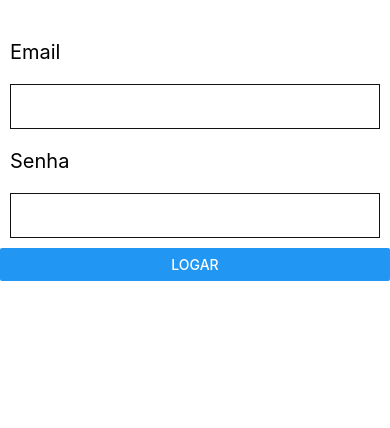
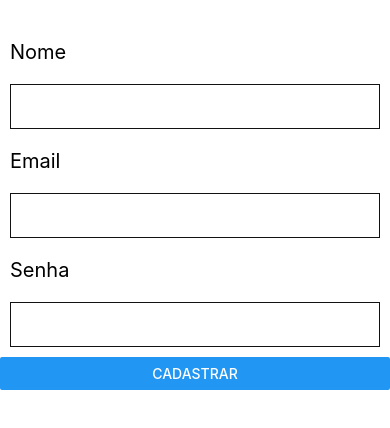
Before and after one commit to ricardodiasdev/firebasebd, a React Native app: screen / in a window 390 px wide. Shown: the top 428 px of the page. Built offline with nearby package versions, Linux system fonts and the light colour scheme.

Commit message:
Usando  o uid do Auth no Database

```diff
--- a/App.js
+++ b/App.js
@@ -7,7 +7,7 @@ import firebase from "./src/firebaseConnection";
 console.disableYellowBox = true;
 
 export default function App() {
-  // const [nome, setNome] = useState();
+  const [nome, setNome] = useState();
   // const [idade, setIdade] = useState();
   // const [cargo, setCargo] = useState();
   // const [usuarios, setUsuarios] = useState([]);
@@ -15,7 +15,7 @@ export default function App() {
   const [email, setEmail] = useState();
   const [password, setPassword] = useState();
   const [user, setUser] = useState("");
-  const refInput = useRef(null)
+  const refInput = useRef(null);
 
   // useEffect(() => {
   //   async function dados() {
@@ -69,68 +69,97 @@ export default function App() {
   // dados();
   // }, []);
 
-  async function logar() {
-    // if (nome !== "" && idade !== "" && cargo !== "") {
-    //   let usuarios = await firebase.database().ref("usuarios");
-    //   let chave = usuarios.push().key;
-    //   usuarios.child(chave).set({
-    //     nome: nome,
-    //     idade: idade,
-    //     cargo: cargo,
-    //   });
-    //   alert("Cadastro realizado com sucesso");
-    //   setNome("");
-    //   setIdade("");
-    //   setCargo("");
-    // }
+  // async function logar() {
+  //   // if (nome !== "" && idade !== "" && cargo !== "") {
+  //   //   let usuarios = await firebase.database().ref("usuarios");
+  //   //   let chave = usuarios.push().key;
+  //   //   usuarios.child(chave).set({
+  //   //     nome: nome,
+  //   //     idade: idade,
+  //   //     cargo: cargo,
+  //   //   });
+  //   //   alert("Cadastro realizado com sucesso");
+  //   //   setNome("");
+  //   //   setIdade("");
+  //   //   setCargo("");
+  //   // }
+
+  //   //   await firebase
+  //   //     .auth()
+  //   //     .createUserWithEmailAndPassword(email, password)
+  //   //     .then((value) => {
+  //   //       alert("Usuário cadastrado: " + value.user.email);
+  //   //     })
+  //   //     .catch((error) => {
+  //   //       if (error.code === "auth/weak-password") {
+  //   //         alert("Sua senha deve ter pelo menos 6 caracteres");
+  //   //         return;
+  //   //       }
+  //   //       if (error.code === "auth/invalid-email") {
+  //   //         alert("Email inválido");
+  //   //         return;
+  //   //       } else {
+  //   //         alert("Algo deu errado...");
+  //   //         return;
+  //   //       }
+  //   //     });
+  //   //   setEmail("");
+  //   //   setPassword("");
+  //   // }
 
   //   await firebase
   //     .auth()
-    //     .createUserWithEmailAndPassword(email, password)
+  //     .signInWithEmailAndPassword(email, password)
   //     .then((value) => {
-    //       alert("Usuário cadastrado: " + value.user.email);
+  //       alert("Bem-vindo: " + value.user.email);
+  //       setUser(value.user.email);
   //     })
-    //     .catch((error) => {
-    //       if (error.code === "auth/weak-password") {
-    //         alert("Sua senha deve ter pelo menos 6 caracteres");
-    //         return;
-    //       }
-    //       if (error.code === "auth/invalid-email") {
-    //         alert("Email inválido");
-    //         return;
-    //       } else {
-    //         alert("Algo deu errado...");
-    //         return;
-    //       }
+  //     .catch(() => {
+  //       alert("Algo deu errado...");
+  //       return;
   //     });
   //   setEmail("");
   //   setPassword("");
+  //   refInput.current.focus();
   // }
 
+  // async function deslogar() {
+  //   await firebase.auth().signOut();
+  //   alert("Deslogado com sucesso ");
+  //   setUser("");
+  // }
+
+  async function cadastrar() {
     await firebase
       .auth()
-      .signInWithEmailAndPassword(email, password)
+      .createUserWithEmailAndPassword(email, password)
       .then((value) => {
-        alert("Bem-vindo: " + value.user.email);
-        setUser(value.user.email);
-      })
-      .catch(() => {
-        alert("Algo deu errado...");
-        return;
+        // alert(value.user.uid);
+        firebase.database().ref("usuarios").child(value.user.uid).set({
+          nome: nome,
         });
+        alert("Usuário cadastrado...");
+        setNome("");
         setEmail("");
         setPassword("");
         refInput.current.focus();
-  }
-
-  async function deslogar() {
-    await firebase.auth().signOut();
-    alert("Deslogado com sucesso ");
-    setUser("");
+      })
+      .catch((error) => {
+        alert("Algo deu errado!");
+      });
   }
 
   return (
     <View style={styles.container}>
+      <Text style={styles.text}>Nome</Text>
+      <TextInput
+        style={styles.input}
+        underlineColorAndroid="transparent"
+        onChangeText={(texto) => setNome(texto)}
+        value={nome}
+        textContentType="name"
+        ref={refInput}
+      />
       <Text style={styles.text}>Email</Text>
       <TextInput
         style={styles.input}
@@ -138,7 +167,6 @@ export default function App() {
         onChangeText={(texto) => setEmail(texto)}
         value={email}
         textContentType="emailAddress"
-        ref={refInput}
       />
       <Text style={styles.text}>Senha</Text>
       <TextInput
@@ -155,9 +183,10 @@ export default function App() {
         onChangeText={(texto) => setCargo(texto)}
         value={cargo}
       /> */}
-      {!user && <Button title="Logar" onPress={logar} /> }
+      <Button title="Cadastrar" onPress={cadastrar} />
+      {/* {!user && <Button title="Logar" onPress={logar} /> }
       {user && <Button title="Deslogar" onPress={deslogar} />}
-      <Text style={styles.text}>{user}</Text>
+      <Text style={styles.text}>{user}</Text> */}
       {/* {loading ? (
         <ActivityIndicator style={styles.indicator} color="#121212" size={35} />
       ) : (
```
Lines whose indentation alone changed are shown as unchanged.
